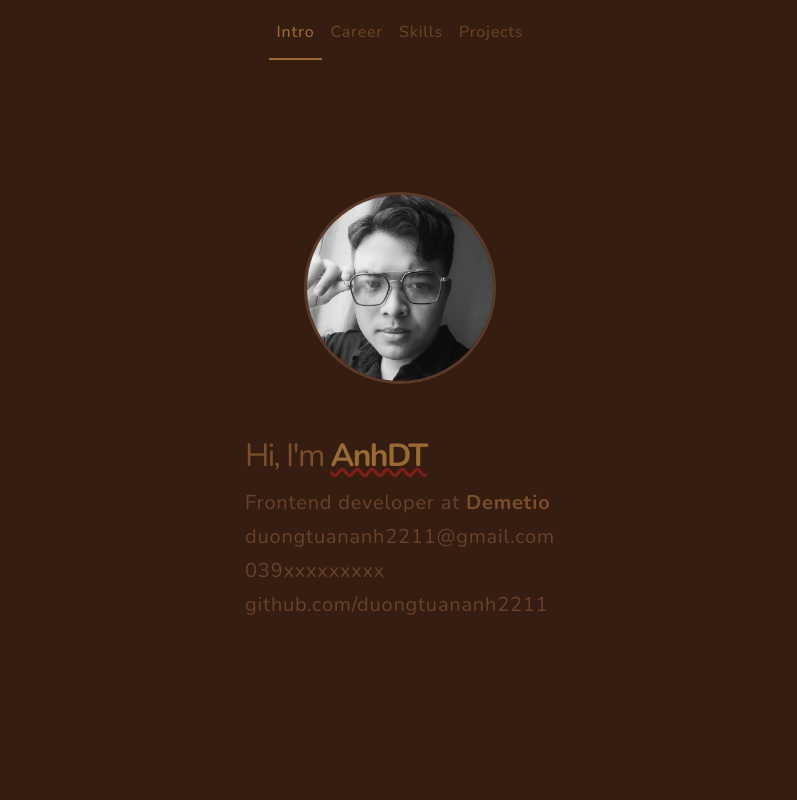
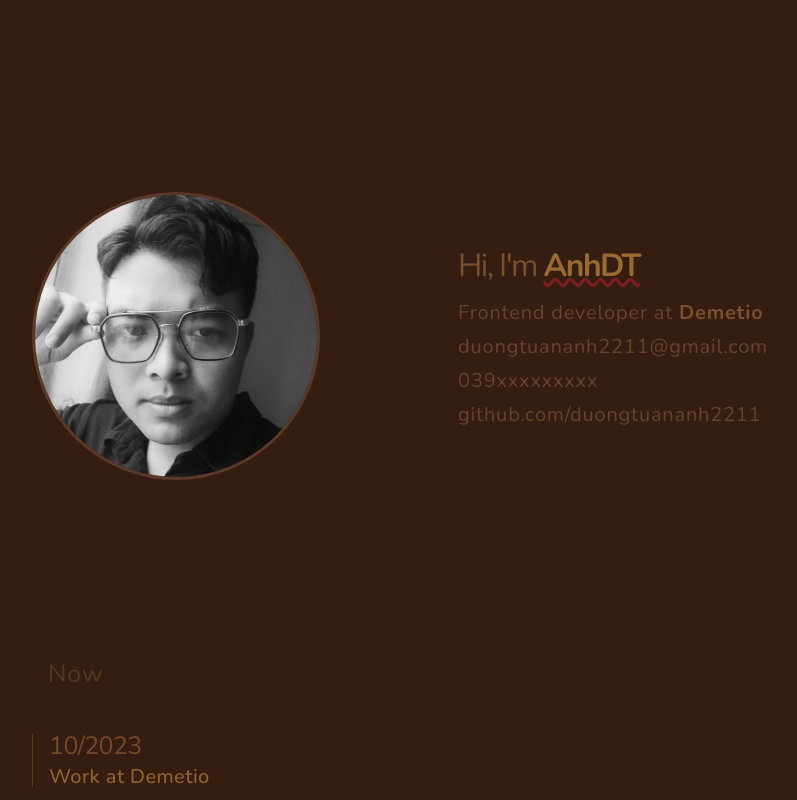
Before and after one commit to duongtuananh2211/my-portfolio, a Next.js app: page / in a window 1280 px wide. Shown: the whole page, without its empty margins (240-1037 px from the left). Built offline with nearby package versions, Linux system fonts and the light colour scheme.

Commit message:
ADD: PC layout

```diff
--- a/app/components/SnapSection.tsx
+++ b/app/components/SnapSection.tsx
@@ -1,16 +1,47 @@
 import React, { PropsWithChildren } from "react";
+import { cn } from "../utils/common";
 
 interface SnapSectionProps extends PropsWithChildren {
   id: string;
+  title?: string;
+  reverse?: boolean;
+  desc?: string;
 }
 
-export const SnapSection: React.FC<SnapSectionProps> = ({ children, id }) => {
+export const SnapSection: React.FC<SnapSectionProps> = ({
+  children,
+  id,
+  title,
+  reverse = false,
+  desc,
+}) => {
   return (
     <section
       id={id}
-      className="h-[100%] overflow-y-auto snap-start pt-20 px-8 max-w-screen-sm mx-auto pb-8 md:pt-24"
+      className={cn(
+        "h-[100%] overflow-y-auto snap-start pt-20 px-8 max-w-screen-sm mx-auto pb-8 md:pt-24 md:h-auto md:max-w-screen-md md:mb-12 md:px-4",
+        {
+          "md:flex items-start flex-row md:gap-12": !!title,
+          "flex-row-reverse ": reverse,
+        }
+      )}
     >
-      {children}
+      {title && (
+        <div
+          className={cn("w-60 hidden", {
+            "md:flex md:flex-col md:items-end md:text-right": reverse,
+          })}
+        >
+          <div className={cn("w-fit", { "flex flex-col items-end": reverse })}>
+            <p className="text-2xl text-primary-800 mt-10">{title}</p>
+            <div className="w-12 h-[2px] bg-primary-800 mt-2"></div>
+          </div>
+          <p className="text-base text-primary-600 mt-4 leading-none ">
+            {desc}
+          </p>
+        </div>
+      )}
+      <div className={cn({ "flex-auto": !!title })}>{children}</div>
     </section>
   );
 };
--- a/app/molecules/Career.tsx
+++ b/app/molecules/Career.tsx
@@ -18,8 +18,8 @@ export const Career: React.FC<CareerProps> = ({}) => {
   ];
 
   return (
-    <SnapSection id="career">
-      <div className="flex flex-col gap-10  mt-14 ">
+    <SnapSection title="Career" id="career" desc="Lorem ispum ....">
+      <div className="flex flex-col gap-10  mt-14 md:mt-0">
         <div className="text-primary-700 text-xl pl-4 opacity-50">Now</div>
         {items.map((item, index) => (
           <div
--- a/app/molecules/Header.tsx
+++ b/app/molecules/Header.tsx
@@ -38,12 +38,11 @@ const HeaderItem: React.FC<{ title: string; link: string }> = ({
 
 export const Header: React.FC<HeaderProps> = ({}) => {
   return (
-    <div className="flex justify-center bg-gradient-to-b from-background to-background/0 w-full absolute z-[100] h-16 items-center px-6">
+    <div className="flex justify-center bg-gradient-to-b from-background to-background/0 w-full absolute z-[100] h-16 items-center px-6 md:hidden">
       <HeaderItem title="Intro" link="#intro" />
       <HeaderItem title="Career" link="#career" />
       <HeaderItem title="Skills" link="#skills" />
       <HeaderItem title="Projects" link="#projects" />
-      {/* <HeaderItem title="Hobbies" link="#hobbies" /> */}
     </div>
   );
 };
--- a/app/molecules/Introduction.tsx
+++ b/app/molecules/Introduction.tsx
@@ -8,8 +8,8 @@ interface IntroductionProps {}
 export const Introduction: React.FC<IntroductionProps> = ({}) => {
   return (
     <SnapSection id="intro">
-      <div className="flex flex-col items-left mt-16 gap-10 md:justify-center md:items-center md:mt-24 md:gap-12">
-        <div className="relative  w-48 rounded-[100px] mx-auto overflow-hidden aspect-square shadow-inner border-[3px] border-solid border-primary-900 ">
+      <div className="flex flex-col items-left mt-16 gap-10 md:justify-between md:items-center md:mt-24 md:gap-12 md:flex-row ">
+        <div className="relative  w-48 rounded-[300px] mx-auto overflow-hidden aspect-square shadow-inner border-[3px] border-solid border-primary-900 md:w-72 md:mx-0">
           <Avatar />
         </div>
         <div className="flex flex-col text-lg text-primary-800  leading-normal gap-2 ">
--- a/app/molecules/ListProjects.tsx
+++ b/app/molecules/ListProjects.tsx
@@ -6,8 +6,12 @@ interface ListProjectsProps {}
 
 export const ListProjects: React.FC<ListProjectsProps> = ({}) => {
   return (
-    <SnapSection id="projects">
-      <div className="flex gap-10 mt-14 flex-col">
+    <SnapSection
+      id="projects"
+      title="Projects"
+      desc="Projects participating in Demetio"
+    >
+      <div className="flex gap-10 mt-14 flex-col md:mt-0">
         <ProjectCard
           desc="Printing edit tool"
           teamsize={4}
--- a/app/molecules/Skills.tsx
+++ b/app/molecules/Skills.tsx
@@ -10,7 +10,7 @@ const SkillItem: React.FC<{
   hightlight?: boolean;
 }> = ({ title, percentage, hightlight = false }) => {
   return (
-    <div className="mt-12">
+    <div>
       <div>
         <div className="flex justify-between">
           <p
@@ -44,8 +44,13 @@ const SkillItem: React.FC<{
 
 export const Skills: React.FC<SkillsProps> = ({}) => {
   return (
-    <SnapSection id="skills">
-      <div className="mt-12  pb-8">
+    <SnapSection
+      id="skills"
+      title="Skills"
+      reverse
+      desc="5+ years working with Javascript"
+    >
+      <div className="mt-12 pb-8 flex flex-col gap-12 md:mt-0">
         <SkillItem title="Javascript" hightlight percentage={90} />
         <SkillItem title="React" hightlight percentage={90} />
         <SkillItem title="HTML & CSS" percentage={80} />
--- a/app/page.tsx
+++ b/app/page.tsx
@@ -18,7 +18,7 @@ export default function Home() {
 
       <div
         ref={ref}
-        className="snap-y snap-mandatory h-[100vh]  overflow-y-auto"
+        className="snap-y snap-mandatory h-[100vh]  overflow-y-auto md:snap-none"
       >
         <Introduction />
         <Career />
```
